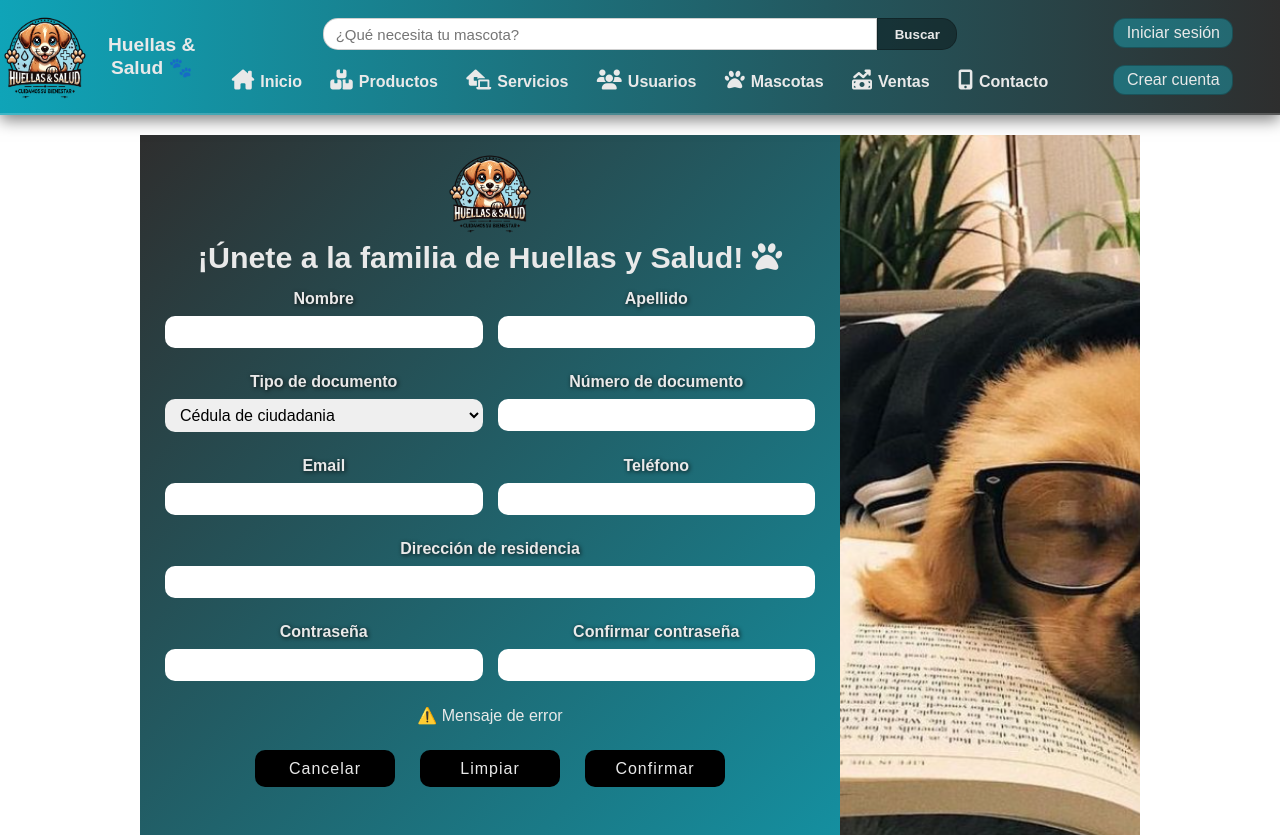
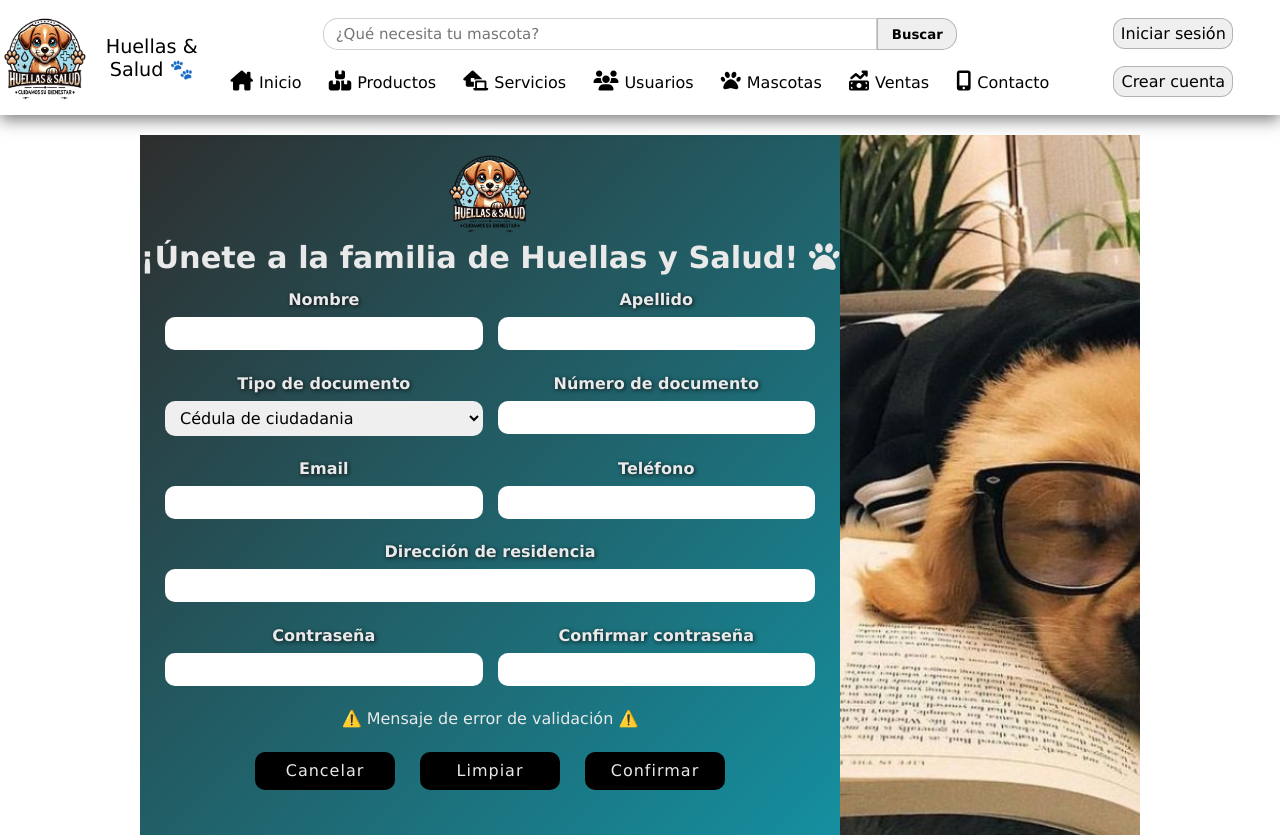
Before and after one commit to johanussa/HuellasSalud, a React (Vite) app in the folder huellas-salud-front/: page /registro in a window 1280 px wide. Built offline with nearby package versions, Linux system fonts and the light colour scheme.

Commit message:
HS-UPDATE - Se hace refactor a módulo de navbar

```diff
--- a/huellas-salud-front/src/App.tsx
+++ b/huellas-salud-front/src/App.tsx
@@ -1,9 +1,9 @@
 import { BrowserRouter, useRoutes } from "react-router-dom";
 import { ToastContainer } from "react-toastify";
-import Navbar from "./components/Navbar/Navbar";
 import Login from "./pages/LoginPage/Login";
 import Register from "./pages/RegisterPage/Register";
 import "react-toastify/dist/ReactToastify.css";
+import Navbar from "./modules/Navbar/Navbar";
 
 const AppRoutes = () => {
 
--- a/huellas-salud-front/src/components/Navbar/Navbar.tsx
+++ /dev/null
@@ -1,21 +0,0 @@
-import styles from "./Navbar.module.css";
-import { Logo, SearchBar, NavLinks, AuthButtons } from "./NavbarComponents";
-
-const Navbar = () => {
-  return (
-    <>
-      <nav className={styles.navbar}>
-        <Logo />
-        <section>
-          <SearchBar />
-          <NavLinks />
-        </section>
-        <section>
-          <AuthButtons />
-        </section>
-      </nav>
-    </>
-  );
-};
-
-export default Navbar;
--- a/huellas-salud-front/src/components/Navbar/NavbarComponents.tsx
+++ /dev/null
@@ -1,62 +0,0 @@
-import { NavLink, Link } from "react-router-dom";
-import styles from "./Navbar.module.css";
-import imgHS1 from "../../assets/Huellas&Salud_4.png";
-
-type PropsCompLI = {
-  path: string;
-  name: string;
-  icon: string;
-  style?: boolean;
-};
-
-const ComponentLI = (props: PropsCompLI) => (
-  <li className={styles.liNav}>
-    <NavLink
-      to={props.path}
-      className={({ isActive }) => (isActive ? styles.active : styles.disabled)}
-      style={props.style ? { textDecoration: "none" } : {}}
-    >
-      <i className={props.icon}></i>
-      {props.name}
-    </NavLink>
-  </li>
-);
-
-const Logo = () => (
-  <picture>
-    <img src={imgHS1} alt="Huellas&Salud" className={styles.logoImg} />
-    <span className={styles.spanLogoNav}>Huellas & Salud 🐾</span>
-  </picture>
-);
-
-const SearchBar = () => (
-  <aside className={styles.asideInput}>
-    <input type="search" placeholder="¿Qué necesita tu mascota?" />
-    <button>Buscar</button>
-  </aside>
-);
-
-const NavLinks = () => (
-  <ul className={styles.containerUl}>
-    <ComponentLI path="/" name="Inicio" icon="fa-solid fa-house-chimney" />
-    <ComponentLI path="/productos" name="Productos" icon="fa-solid fa-boxes-stacked" />
-    <ComponentLI path="/servicios" name="Servicios" icon="fa-solid fa-house-laptop" />
-    <ComponentLI path="/usuarios" name="Usuarios" icon="fa-solid fa-users" />
-    <ComponentLI path="/mascotas" name="Mascotas" icon="fa-solid fa-paw" />
-    <ComponentLI path="/ventas" name="Ventas" icon="fa-solid fa-money-bill-trend-up" />
-    <ComponentLI path="/contacto" name="Contacto" icon="fa-solid fa-mobile-screen-button" />
-  </ul>
-);
-
-const AuthButtons = () => (
-  <aside className={styles.asideButtons}>
-    <Link to={"/login"}>
-      <button type="button">Iniciar sesión</button>
-    </Link>
-    <Link to={"/registro"}>
-      <button type="button">Crear cuenta</button>
-    </Link>
-  </aside>
-);
-
-export { Logo, SearchBar, NavLinks, AuthButtons }
--- /dev/null
+++ b/huellas-salud-front/src/modules/Navbar/Navbar.tsx
@@ -0,0 +1,17 @@
+import styles from "./navbar.module.css";
+import { BtnsLogRegister, Logo, NavLinks, SearchBar } from "./NavbarComponents";
+
+const Navbar = () => {
+  return (
+    <nav className={styles.navbar}>
+      <Logo />
+      <aside>
+        <SearchBar />
+        <NavLinks />
+      </aside>
+      <BtnsLogRegister />
+    </nav>
+  );
+}
+
+export default Navbar;
--- /dev/null
+++ b/huellas-salud-front/src/modules/Navbar/NavbarComponents.tsx
@@ -0,0 +1,54 @@
+import styles from "./navbar.module.css";
+import imgHS1 from "../../assets/Huellas&Salud_4.png";
+import { ListItemNavProps } from "./navbarTypes";
+import { Link, NavLink } from "react-router-dom";
+
+export const Logo = () => (
+    <picture className={styles.logoContain}>
+        <img src={imgHS1} alt="Huellas&Salud" />
+        <span>Huellas & Salud 🐾</span>
+    </picture>
+);
+
+export const SearchBar = () => (
+    <aside className={styles.asideInput}>
+        <input type="search" placeholder="¿Qué necesita tu mascota?" />
+        <button>Buscar</button>
+    </aside>
+);
+
+export const NavLinks = () => (
+    <ul className={styles.containerUl}>
+        <ListItemNav path="/" name="Inicio" icon="fa-solid fa-house-chimney" />
+        <ListItemNav path="/productos" name="Productos" icon="fa-solid fa-boxes-stacked" />
+        <ListItemNav path="/servicios" name="Servicios" icon="fa-solid fa-house-laptop" />
+        <ListItemNav path="/usuarios" name="Usuarios" icon="fa-solid fa-users" />
+        <ListItemNav path="/mascotas" name="Mascotas" icon="fa-solid fa-paw" />
+        <ListItemNav path="/ventas" name="Ventas" icon="fa-solid fa-money-bill-trend-up" />
+        <ListItemNav path="/contacto" name="Contacto" icon="fa-solid fa-mobile-screen-button" />
+    </ul>
+);
+
+const ListItemNav = ({ path, style, icon, name }: ListItemNavProps) => (
+    <li className={styles.liNav}>
+        <NavLink
+            to={path}
+            className={({ isActive }) => (isActive ? styles.active : styles.disabled)}
+            style={style ? { textDecoration: "none" } : {}}
+        >
+            <i className={icon}></i>
+            {name}
+        </NavLink>
+    </li>
+);
+
+export const BtnsLogRegister = () => (
+    <aside className={styles.asideButtons}>
+        <Link to={"/login"}>
+            <button type="button">Iniciar sesión</button>
+        </Link>
+        <Link to={"/registro"}>
+            <button type="button">Crear cuenta</button>
+        </Link>
+    </aside>
+);
--- a/huellas-salud-front/src/components/Navbar/Navbar.module.css
+++ b/huellas-salud-front/src/modules/Navbar/navbar.module.css
@@ -2,7 +2,7 @@
     padding: 0;
     margin: 0;
     box-sizing: border-box;
-    font-family: 'Montserrat', sans-serif;
+    font-family: Verdana, Geneva, Tahoma, sans-serif;
 }
 
 :root {
@@ -16,34 +16,30 @@
 .navbar {
     width: 100vw;
     height: 115px;
-    font-weight: 600;
     text-align: center;
     position: fixed;
     top: 0;
     left: 0;
     display: grid;
-    background: linear-gradient(to right, var(--color-principal), var(--color-secundario));
     grid-template-columns: 1fr 3fr 1fr;
-    color: var(--color-font);
     box-shadow: 0px 5px 15px #00000080;
-    border-bottom: 2px solid rgba(255, 255, 255, 0.2);
 }
 
 /* Contenedor logo navbar */
-.navbar picture {
+.logoContain {
     display: flex;
     justify-content: space-evenly;
     align-items: center;
     transition: margin-right .5s ease;
 }
 
-.navbar picture span {
-    font-size: 1.2rem;
+.logoContain img {
+    width: 90px;
+    height: 90px;
 }
 
-.logoImg {
-    width: 90px;
-    height: 90px;
+.logoContain span {
+    font-size: 1.2rem;
 }
 
 /* Input de búsqueda */
@@ -70,20 +66,15 @@
 }
 
 .asideInput button {
-    color: var(--color-font);
-    background-color: #00000060;
     font-weight: 600;
     width: 80px;
     height: 32px;
     border-radius: 0 15px 15px 0;
     border: 1px solid #00000040;
+    cursor: pointer;
 }
 
-.asideInput button:hover {
-    cursor: pointer;
-    box-shadow: 0px 0px 10px var(--color-font);
-}
-
+/* Contenedor UL - Opciones Navbar */
 .containerUl {
     width: 100%;
     height: 42%;
@@ -103,40 +94,12 @@
 
 .liNav a {
     padding: 10px;
-    color: var(--color-font);
+    color: black;
 }
 
 .liNav i {
     font-size: 20px;
     padding-right: 6px;
-}
-
-.asideButtons {
-    height: 100%;
-    display: flex;
-    justify-content: flex-start;
-    align-items: center;
-    gap: 15px;
-}
-
-.asideButtons button {
-    background-color: var(--background-btns-acount);
-    color: var(--color-font);
-    font-size: 1rem;
-    cursor: pointer;
-    border: 1px solid #00000040;
-    border-radius: 12px;
-    padding: 5px;
-    width: 120px;
-}
-
-.asideButtons button:hover {
-    box-shadow: 0px 0px 10px var(--color-font);
-}
-
-.asideButtons button a {
-    text-decoration: none;
-    color: inherit;
 }
 
 .active {
@@ -147,26 +110,42 @@
     text-decoration: none;
 }
 
+/* Botones inicio y registro */
+.asideButtons {
+    height: 100%;
+    display: flex;
+    justify-content: flex-start;
+    align-items: center;
+    gap: 15px;
+}
+
+.asideButtons button {
+    font-size: 1rem;
+    cursor: pointer;
+    border: 1px solid #00000040;
+    border-radius: 12px;
+    padding: 5px;
+    width: 120px;
+}
+
 /* Diseño Responsivo */
 @media (max-width: 1355px) {
+    .navbar {
+        grid-template-columns: 1fr 4fr 1fr;
+    }
+
+    .asideInput input {
+        width: 65%;
+    }
 
     .asideButtons {
         flex-direction: column;
         justify-content: space-evenly;
         gap: 0;
     }
-
-    .asideInput input {
-        width: 65%;
-    }
-
-    .navbar {
-        grid-template-columns: 1fr 4fr 1fr;
-    }
 }
 
 @media (max-width: 1100px) {
-
     .navbar {
         grid-template-columns: 1fr;
         height: auto;
@@ -203,7 +182,7 @@
     }
 }
 
-@media (max-width: 605px) {
+@media (max-width: 650px) {
     .navbar picture {
         margin-right: 80px;
     }
--- /dev/null
+++ b/huellas-salud-front/src/modules/Navbar/navbarTypes.ts
@@ -0,0 +1,6 @@
+export interface ListItemNavProps {
+    path: string;
+    name: string;
+    icon: string;
+    style?: boolean;
+};
--- a/huellas-salud-front/src/pages/RegisterPage/Register.tsx
+++ b/huellas-salud-front/src/pages/RegisterPage/Register.tsx
@@ -35,7 +35,7 @@ const Register = () => {
             <InputField nombre="Dirección de residencia" idInput="direccion" inputFull />
             <InputField nombre="Contraseña" type="password" idInput="password" required />
             <InputField nombre="Confirmar contraseña" type="password" idInput="confirmPass" required />
-            <p className={styles.inputFull}>⚠️ Mensaje de error</p>
+            <p className={styles.inputFull}>⚠️ Mensaje de error de validación ⚠️</p>
             <aside className={`${styles.containerButtons} ${styles.inputFull}`}>
               <ButtonComponent contain={"Cancelar"} />
               <ButtonComponent type="reset" contain={"Limpiar"} />
```
